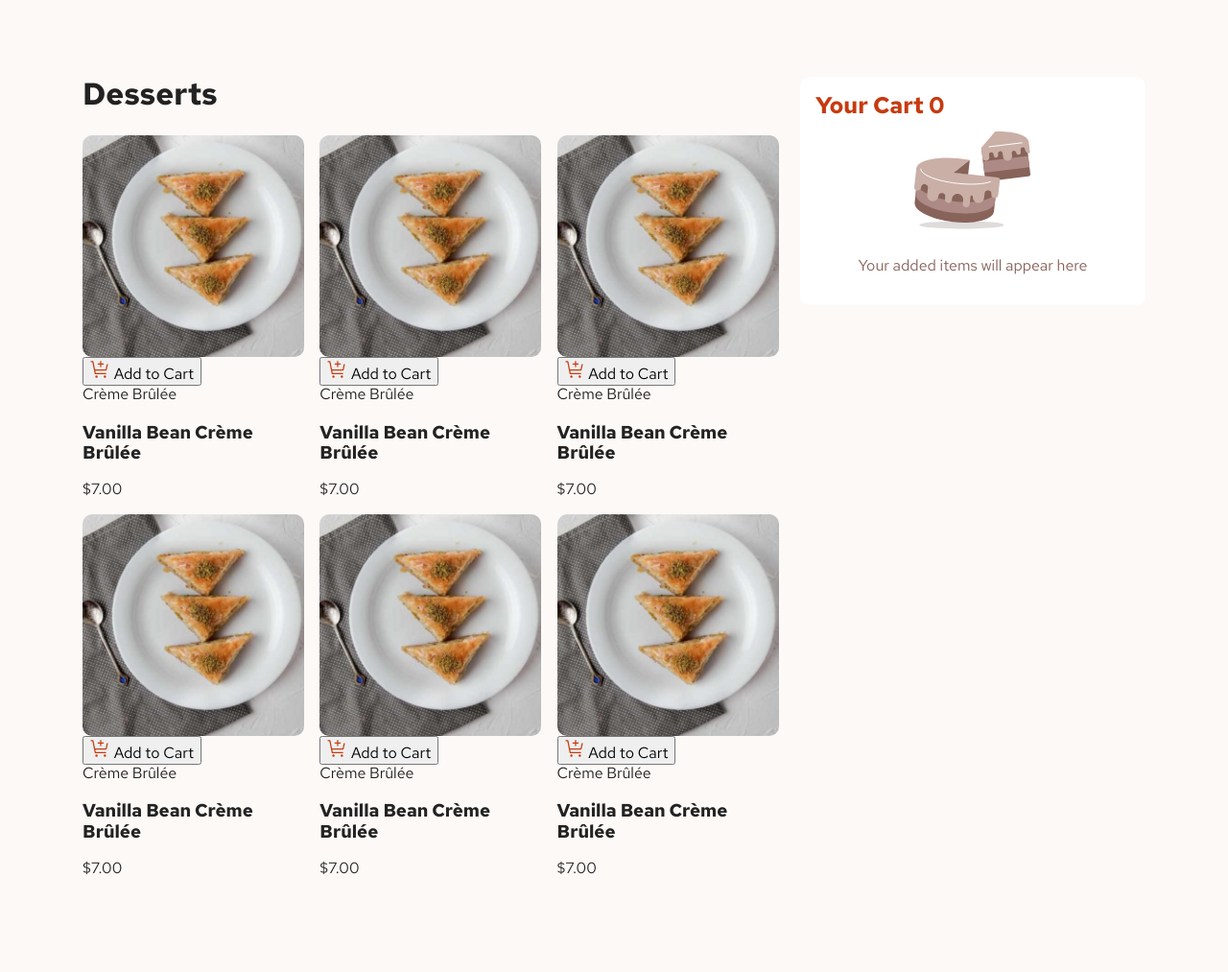
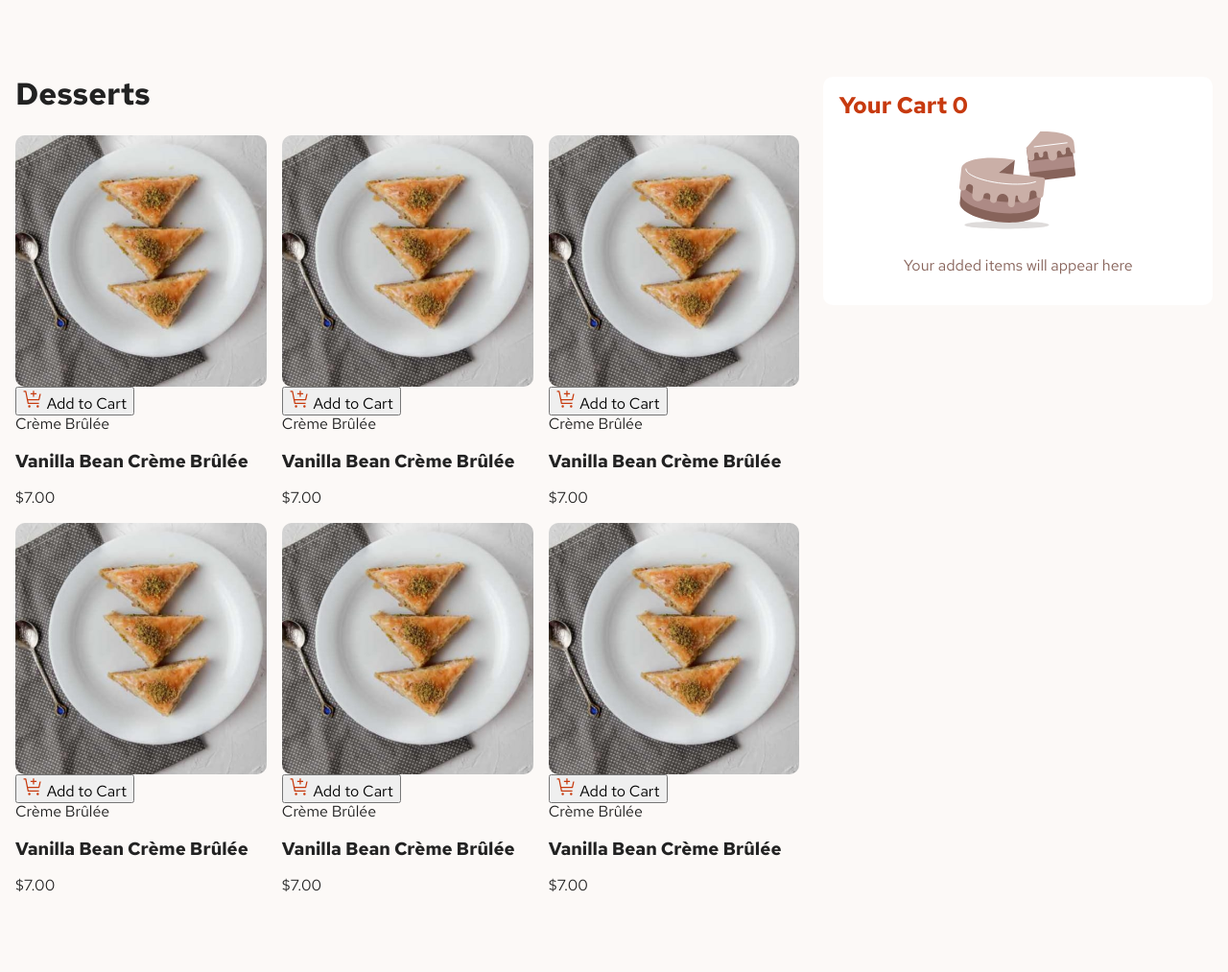
Before and after one commit to angelajholden/product-list-with-cart, a PHP site: page / in a window 1280 px wide. Shown: the whole page at 96% size. Before the commit the page ends 912 px from the top, so only its background shows below. Run offline with PHP 8.4, Linux system fonts and the light colour scheme.

Commit message:
adjusting the wrap size

```diff
--- a/css/style.css
+++ b/css/style.css
@@ -70,7 +70,7 @@ img {
 }
 
 .inner-wrap {
-	max-width: 1140px;
+	max-width: 1440px;
 	margin: 0 auto;
 	padding: 1rem;
 	display: flex;
```
